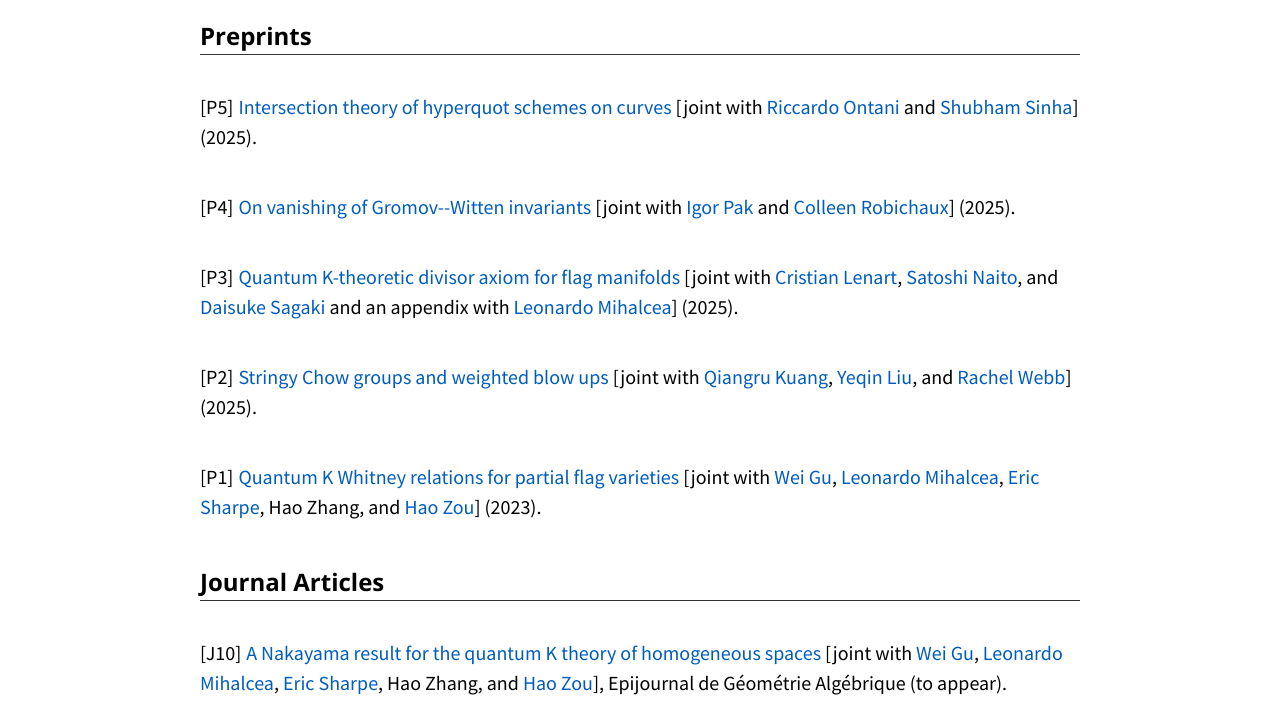
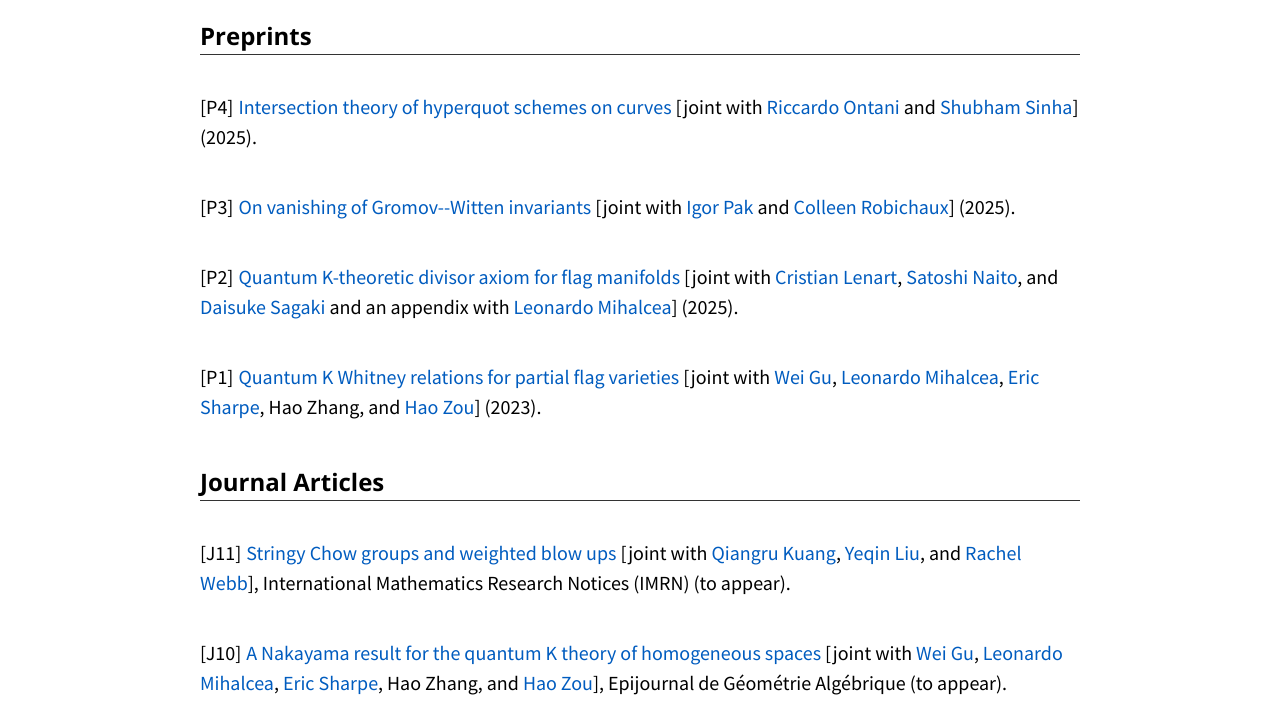
Before and after one commit to weihong-xu/weihong-xu.github.io, a plain HTML site: page research.html in a window 1280 px wide. Shown: the part 73-800 px from the top of the page. Drawn offline with nearby package versions, Linux system fonts and the light colour scheme.

Commit message:
update journal

```diff
--- a/research.html
+++ b/research.html
@@ -51,7 +51,6 @@
         <hr>
         <ol class="publication P-list">
           <li><p class="text-large"><a href="https://arxiv.org/abs/2310.03826">Quantum K Whitney relations for partial flag varieties</a> [joint with <a href="https://scholar.google.com/citations?user=sfRkNncAAAAJ&hl=en">Wei Gu</a>, <a href="https://personal.math.vt.edu//lmihalce/">Leonardo Mihalcea</a>, <a href="http://www1.phys.vt.edu/~ersharpe/">Eric Sharpe</a>, Hao Zhang, and <a href="https://inspirehep.net/authors/1056827">Hao Zou</a>] (2023).</p></li>
-          <li><p class="text-large"><a href="https://arxiv.org/abs/2502.00259">Stringy Chow groups and weighted blow ups</a> [joint with <a href="https://www.math.sissa.it/users/qiangru-kuang">Qiangru Kuang</a>, <a href="https://public.websites.umich.edu/~yqnl/">Yeqin Liu</a>, and <a href="https://sites.google.com/view/rachel-webb">Rachel Webb</a>] (2025).</p></li>
           <li><p class="text-large"><a href="https://arxiv.org/abs/2505.16150">Quantum K-theoretic divisor axiom for flag manifolds</a> [joint with <a href="https://www.albany.edu/faculty/lenart/">Cristian Lenart</a>, <a href="https://researchmap.jp/read0180933?lang=en">Satoshi Naito</a>, and <a href="https://researchmap.jp/sagaki">Daisuke Sagaki</a> and an appendix with <a href="https://personal.math.vt.edu//lmihalce/">Leonardo Mihalcea</a>] (2025).</p></li>
           <li><p class="text-large"><a href="GWvan.pdf">On vanishing of Gromov--Witten invariants</a> [joint with <a href="https://www.math.ucla.edu/~pak/">Igor Pak</a> and <a href="https://www.math.ucla.edu/~robichaux/index.html">Colleen Robichaux</a>] (2025).</p></li>
           <li><p class="text-large"><a href="OSX.pdf">Intersection theory of hyperquot schemes on curves</a> [joint with <a href="https://sites.google.com/view/riccardoontani/research">Riccardo Ontani</a> and <a href="https://users.ictp.it/~ssinha1/">Shubham Sinha</a>] (2025).</p></li>
@@ -70,6 +69,7 @@
             <li><p class="text-large"><a href="https://arxiv.org/abs/2502.04438">Schubert defects in Lagrangian Grassmannian</a> [joint with <a href="https://scholar.google.com/citations?user=sfRkNncAAAAJ&hl=en">Wei Gu</a>, <a href="https://personal.math.vt.edu//lmihalce/">Leonardo Mihalcea</a>, <a href="http://www1.phys.vt.edu/~ersharpe/">Eric Sharpe</a>, Hao Zhang, and <a href="https://inspirehep.net/authors/1056827">Hao Zou</a>], Journal of High Energy Physics (2025).</p></li>
             <li><p class="text-large"><a href="https://arxiv.org/abs/2504.07412">Toda-type presentations for the quantum K theory of partial flag varieties</a> [joint with <a href="https://scholar.google.com/citations?user=bnkLUw4AAAAJ&hl=en">Kamyar Amini</a>, <a href="https://irit.hk/">Irit Huq-Kuruvilla</a>, <a href="https://personal.math.vt.edu//lmihalce/">Leonardo Mihalcea</a>, and <a href="https://personal.math.vt.edu/dorr/">Daniel Orr</a>], Integrability and Geometry: Methods and Applications (SIGMA) (to appear).</p></li>
             <li><p class="text-large"><a href="https://arxiv.org/abs/2507.15183">A Nakayama result for the quantum K theory of homogeneous spaces</a> [joint with <a href="https://scholar.google.com/citations?user=sfRkNncAAAAJ&hl=en">Wei Gu</a>, <a href="https://personal.math.vt.edu//lmihalce/">Leonardo Mihalcea</a>, <a href="http://www1.phys.vt.edu/~ersharpe/">Eric Sharpe</a>, Hao Zhang, and <a href="https://inspirehep.net/authors/1056827">Hao Zou</a>], Epijournal de Géométrie Algébrique (to appear).</p></li>
+            <li><p class="text-large"><a href="https://arxiv.org/abs/2502.00259">Stringy Chow groups and weighted blow ups</a> [joint with <a href="https://www.math.sissa.it/users/qiangru-kuang">Qiangru Kuang</a>, <a href="https://public.websites.umich.edu/~yqnl/">Yeqin Liu</a>, and <a href="https://sites.google.com/view/rachel-webb">Rachel Webb</a>], International Mathematics Research Notices (IMRN) (to appear).</p></li>
         </ol>
 
         <h2 class="add-top-margin">Conference Proceedings</h2>
```
